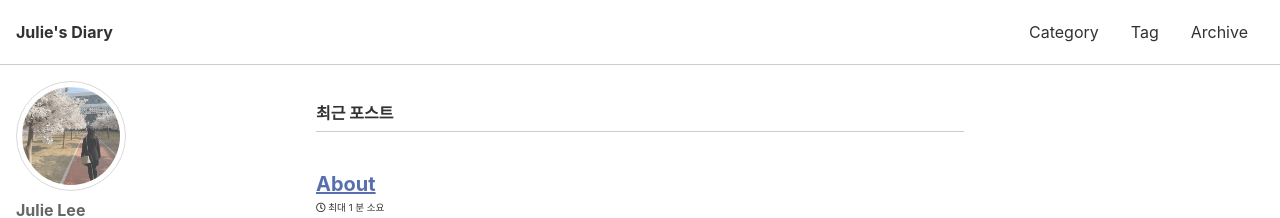
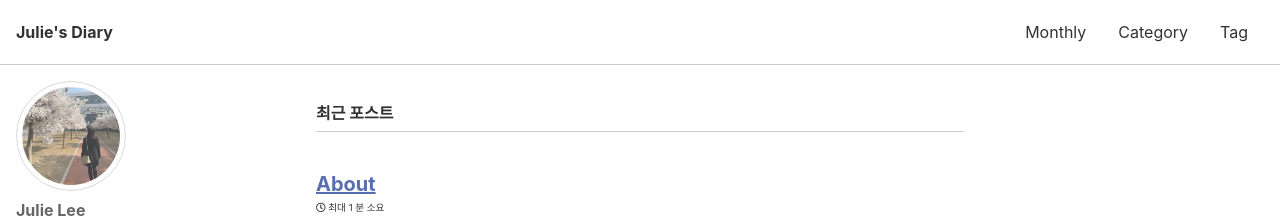
Before and after one commit to smilejulie0812/smilejulie0812.github.io, a Jekyll site: the page built from index.html, in a window 1280 px wide. Shown: the top 218 px of the page. Built offline with Jekyll 4.4.1, drawn with Linux system fonts in a browser that asks for light colours; cached includes are drawn as plain includes; the list of posts is cut into pages by our own code.

Commit message:
Update navigation.yml

```diff
--- a/_data/navigation.yml
+++ b/_data/navigation.yml
@@ -10,12 +10,12 @@ main:
   #   url: /collection-archive/
   # - title: "Sitemap"
   #   url: /sitemap/
+  - title: "Monthly"
+    url: /month-archive/
   - title: "Category"
     url: /categories/
   - title: "Tag"
     url: /tags/
-  - title: "Archive"
-    url: /month-archive/
 
 docs:
   - title: About
```
